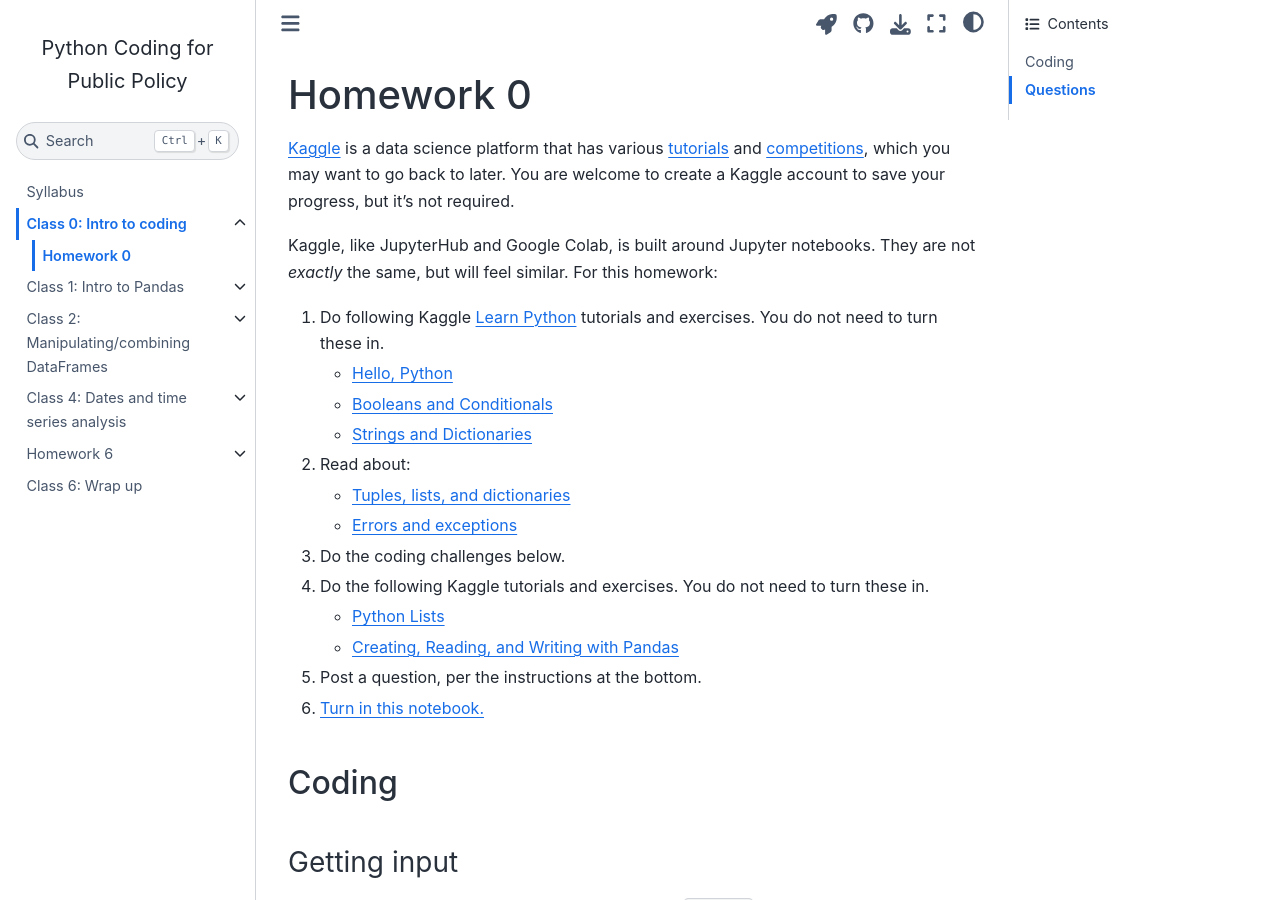
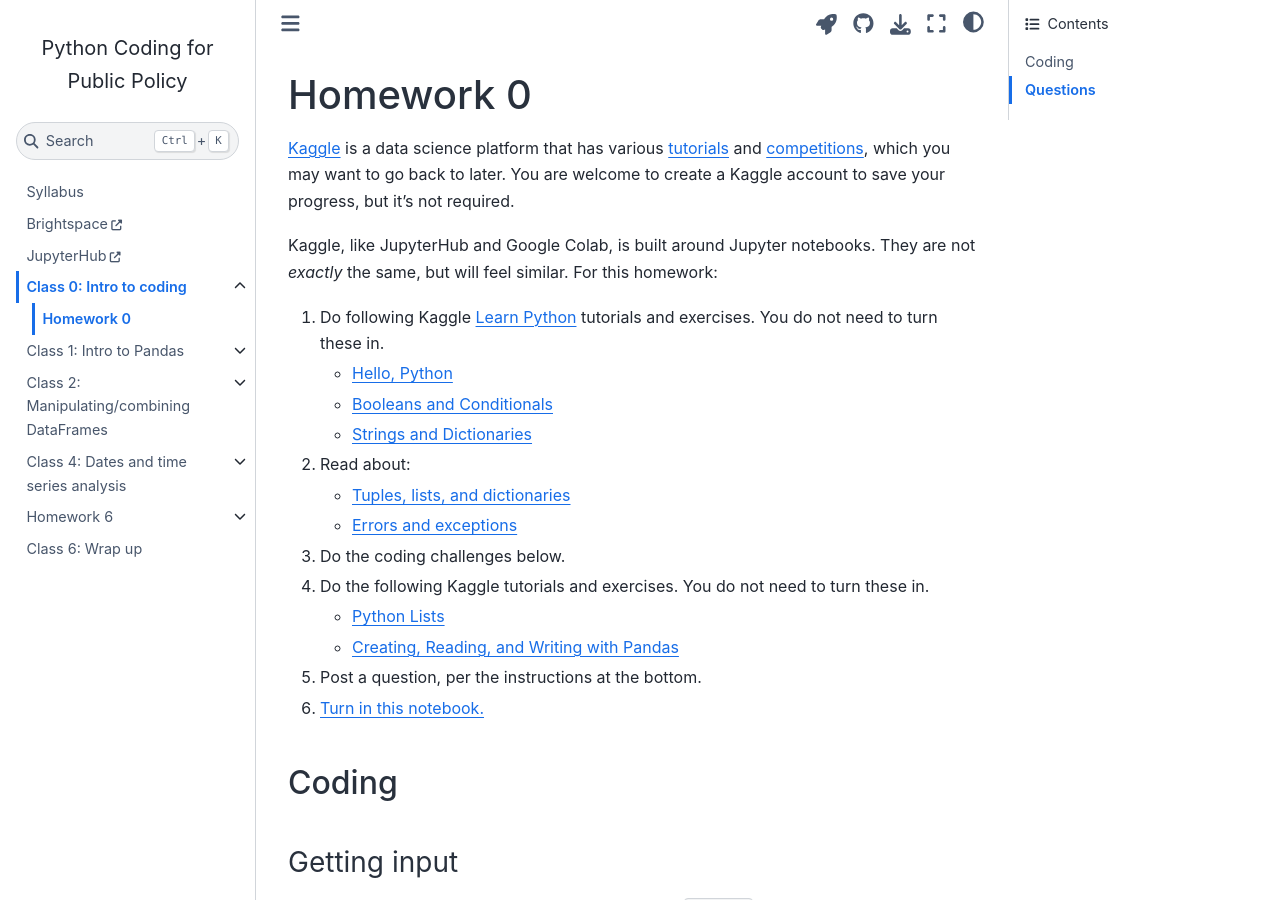
Before and after one commit to afeld/python-public-policy, a Jupyter Book: the page built from hw_0.ipynb, in a window 1280 px wide and 900 px high. Built offline with Jupyter Book 1.0.4 settings and Sphinx 7.4.7 and the Sphinx Book theme 1.1.4, drawn with Linux system fonts in a browser that asks for light colours; pages that are not in the unit, such as notebooks, are missing from menus; comment, search, counter and statistics services are not loaded.

Commit message:
link to Brightspace and JupyterHub in the Table of Contents

```diff
--- a/_toc.yml
+++ b/_toc.yml
@@ -3,6 +3,10 @@
 chapters:
   - file: syllabus
     title: Syllabus
+  - url: https://brightspace.nyu.edu/d2l/home/206261
+    title: Brightspace
+  - url: https://padmgp-4506001-fall.rcnyu.org/
+    title: JupyterHub
   - file: lecture_0
     sections:
       - file: hw_0
```
